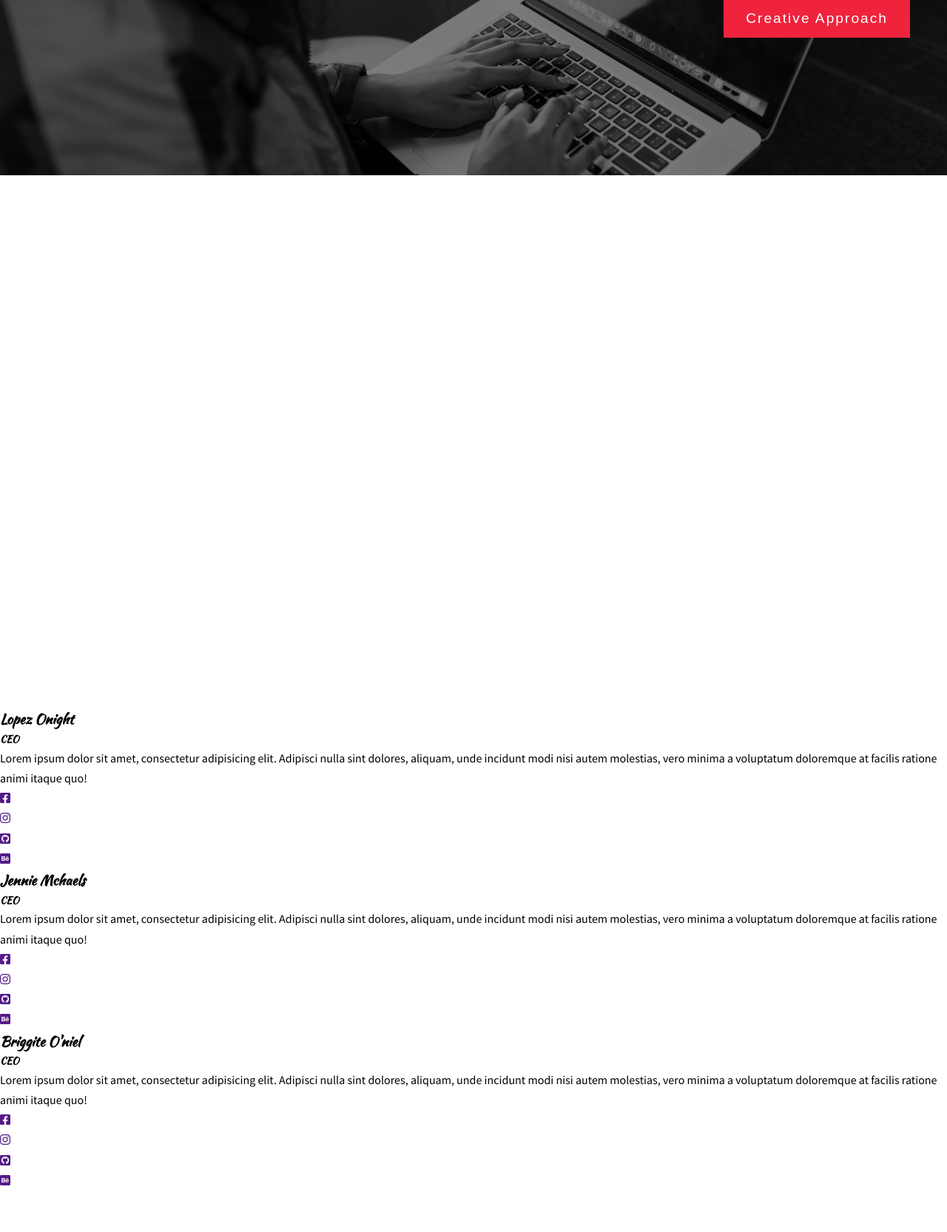
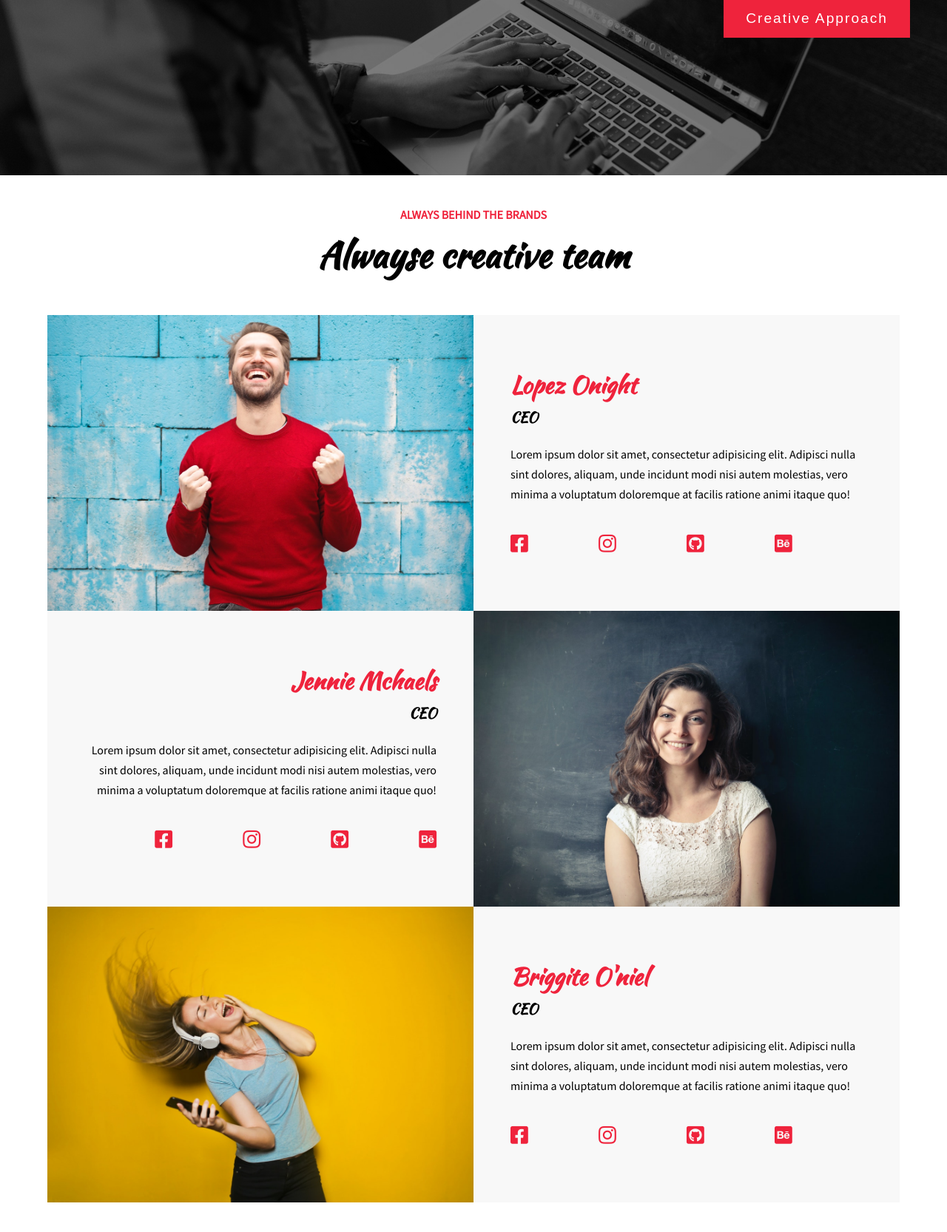
Before and after one commit to IvoAVR/30-dana-kodiranja-II, a PHP site: page / in a window 1280 px wide. Shown: the part 2240-3906 px from the top of the page at 74% size. Before the commit the page ends 3843 px from the top, so only its background shows below. Run offline with PHP 8.4, Linux system fonts and the light colour scheme; some libraries are stand-ins or nearby versions; some web fonts are replaced.

Commit message:
four css

```diff
--- a/9-flexbox-SYNX/index.html
+++ b/9-flexbox-SYNX/index.html
@@ -99,7 +99,7 @@
             </div>
         </div>
         <div class="row">
-            <div class="col img1"></div>
+            <div class="col img2"></div>
             <div class="col text">
                 <h3>Jennie Mchaels</h3>
                 <h5>CEO</h5>
@@ -113,7 +113,7 @@
             </div>
         </div>
         <div class="row">
-            <div class="col img1"></div>
+            <div class="col img3"></div>
             <div class="col text">
                 <h3>Briggite O'niel</h3>
                 <h5>CEO</h5>
--- a/9-flexbox-SYNX/style.css
+++ b/9-flexbox-SYNX/style.css
@@ -84,7 +84,7 @@ nav span {
     font-family: 'Gugi';
     font-weight: bold;
 }
-hgroup {
+header hgroup {
     color: white;
     display: flex;
     flex-direction: column;
@@ -94,10 +94,10 @@ hgroup {
     padding: 0 100px;
     text-align: center;
 }
-hgroup h1 {
+header hgroup h1 {
     font-size: 3rem;
 }
-hgroup p {
+header hgroup p {
     font-size: 1.2rem;
     padding: 20px 0;
 }
@@ -227,3 +227,78 @@ three
 .three p {
     margin: 20px 0;
 }
+/*****************
+four
+*****************/
+hgroup {
+    text-align: center;
+    margin: 40px 0;
+}
+hgroup h4 {
+    font-family: 'Source Sans Pro', sans-serif;
+    color: #ef233c;
+}
+hgroup h2 {
+    font-size: 3rem;
+}
+.four {
+    margin: 40px auto;
+    width: 90%;
+}
+.four .row {
+    display: flex;
+}
+.four .col {
+    flex: 1;
+    padding: 50px;
+    background: #f8f8f8;
+}
+.four .img1 {
+    background-image: url(img/people1.jpg);
+    height: 400px;
+    background-position: center;
+    background-size: cover;
+}
+.four .img2 {
+    background-image: url(img/people2.jpg);
+    height: 400px;
+    background-position: center;
+    background-size: cover;
+}
+.four .img3 {
+    background-image: url(img/people3.jpg);
+    height: 400px;
+    background-position: center;
+    background-size: cover;
+}
+.four .row:nth-child(2) .img2 {
+    order: 2;
+}
+.four .row:nth-child(2) .text {
+    order: 1;
+    text-align: right;
+}
+.four .text {
+    display: flex;
+    flex-direction: column;
+    justify-content: center;
+}
+.four .icons {
+    display: flex;
+    padding-top: 30px;
+    font-size: 1.7rem;
+}
+.four .icons li {
+    flex: 1;
+}
+.four .icons a {
+    color: #ef233c;
+}
+.four h3 {
+    color: #ef233c;
+    font-size: 2rem;
+}
+.four h5 {
+    font-size: 1.2rem;
+    margin-bottom: 20px
+}
```
